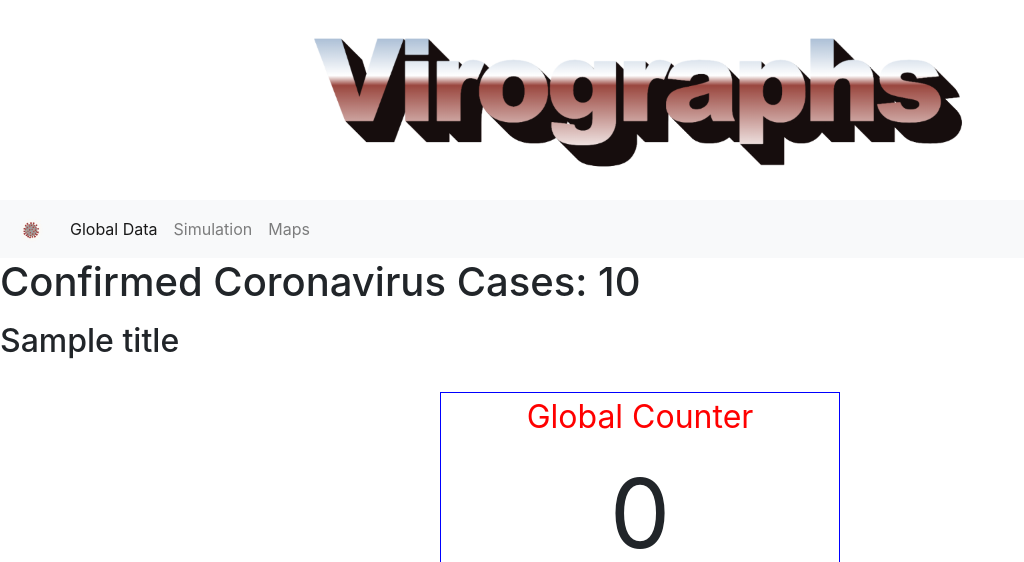
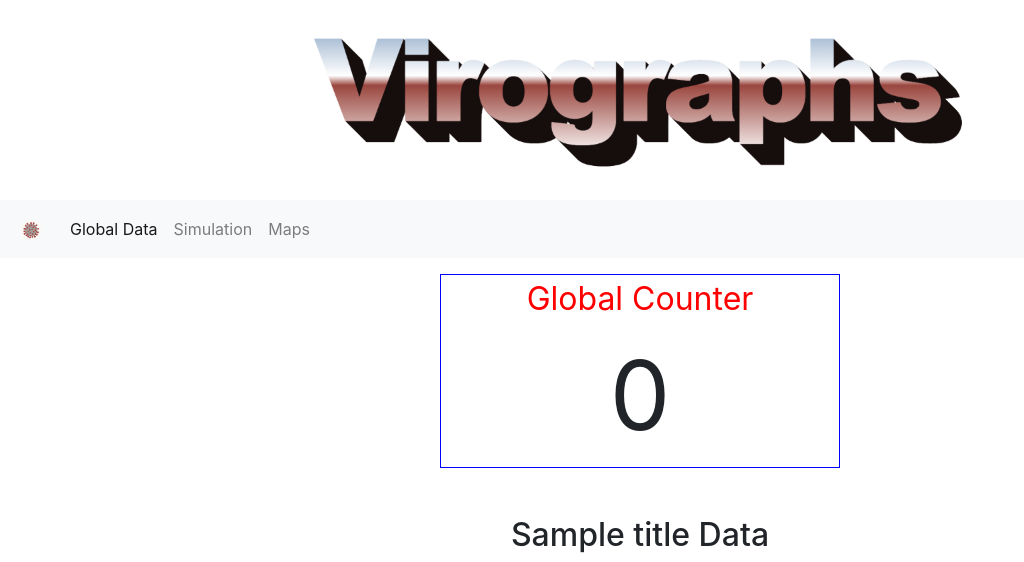
Before and after one commit to edoss00/MarshmallowFlush, a Flask app: template app/templates/index.html in a window 1280 px wide. Shown: the top 562 px of the page, without its empty margins (0-1024 px from the left). Run offline with Flask 2, Linux system fonts and the light colour scheme; the template is opened without the code that fills it: most values are stand-ins (such as "Sample title", 1, 10 or a date in 2020); some libraries are stand-ins or nearby versions.

Commit message:
cleaned up titles

```diff
--- a/app/templates/index.html
+++ b/app/templates/index.html
@@ -2,14 +2,15 @@
   {% block header %}
   {% endblock %}
   {% block body %}
-    <h1>Confirmed Coronavirus Cases: {{ total }}</h1>
+    <!-- <h1>Confirmed Coronavirus Cases: {{ total }}</h1> -->
     <p>
       <!-- There will be 1 graph on this page using data from country data: {{ world }} and<br><br> states data: {{ states }} -->
     </p>
-    <h2>{{ title }}</h2>
-    <br>
     <div id="counter"></div>
     <!-- <button id="showgraph"> Show Graph </button> -->
+    <br>
+    <br>
+    <h2 style="text-align: center">{{ title }} Data</h2>
     <div id="linegraph"></div>
     <button id="confirmed"> Confirmed </button>
     <button id="deaths"> Deaths </button>
```
